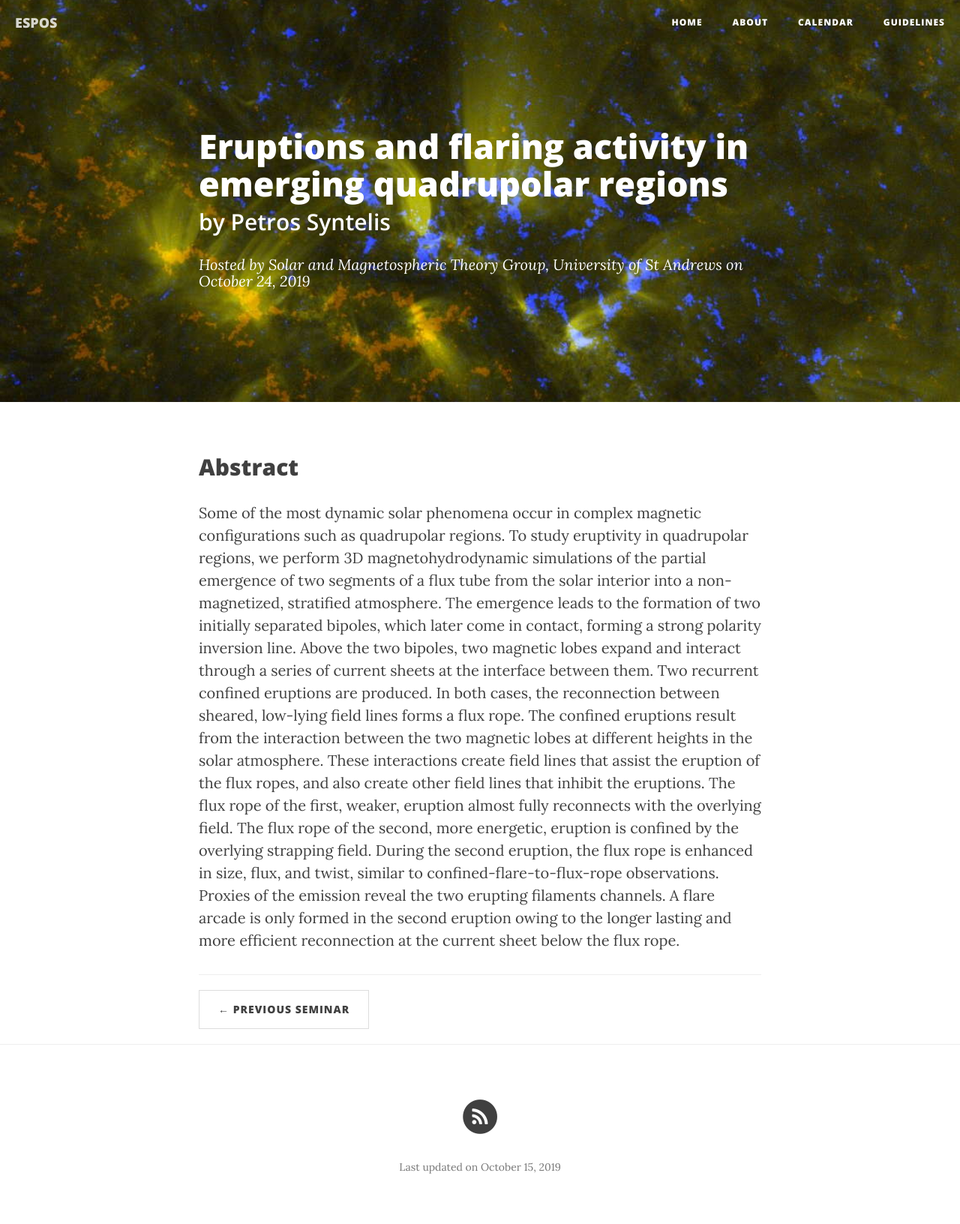
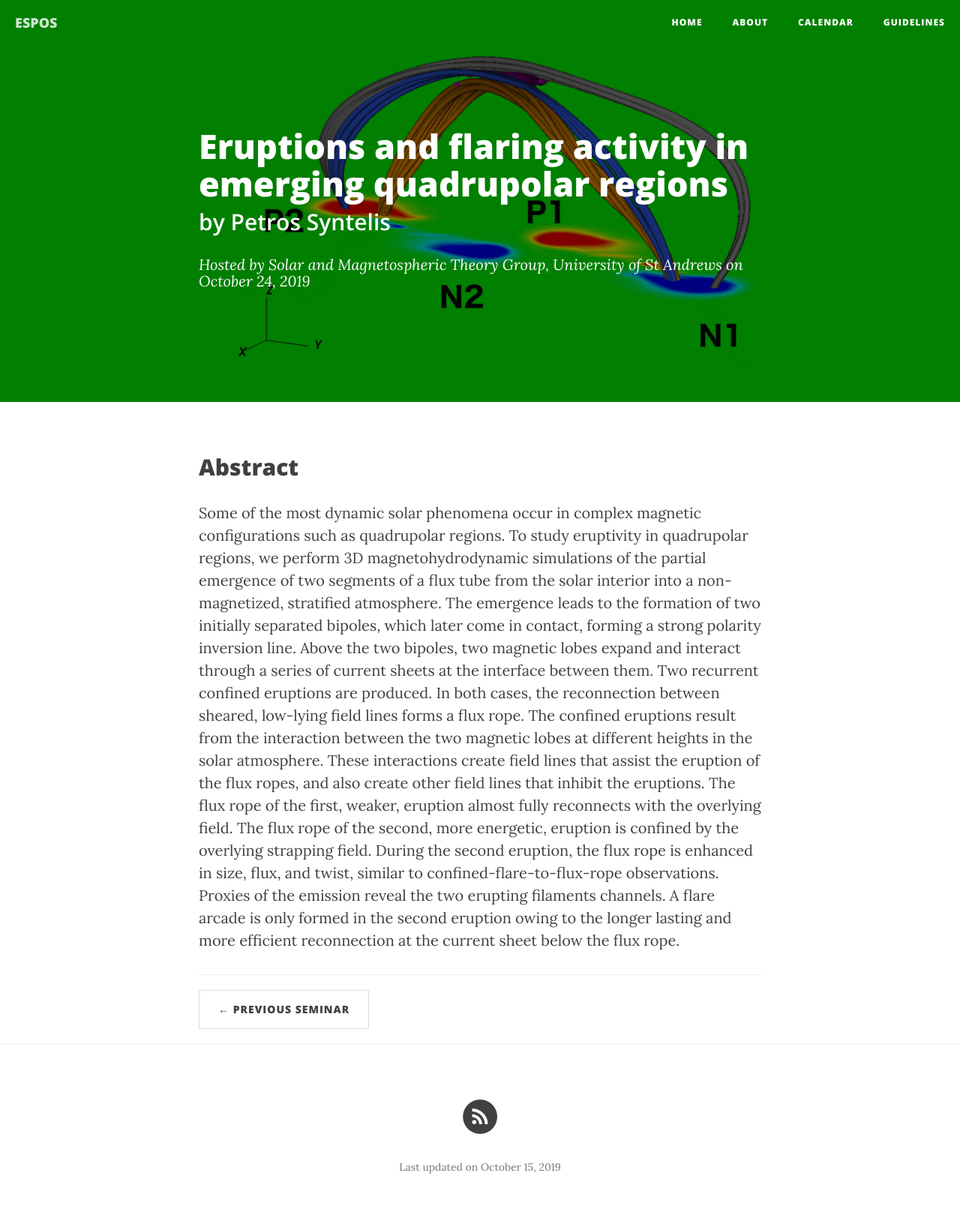
Before and after one commit to ITA-Solar/espos, a Jekyll site: the page built from _posts/2019-10-24-Syntelis.md, in a window 1280 px wide. Shown: the whole page at 75% size. Built offline with Jekyll 4.4.1, drawn with Linux system fonts in a browser that asks for light colours; nearby versions of some CDN libraries.

Commit message:
Update 2019-10-24-Syntelis.md

```diff
--- a/_posts/2019-10-24-Syntelis.md
+++ b/_posts/2019-10-24-Syntelis.md
@@ -4,7 +4,7 @@ title:      "Eruptions and flaring activity in emerging quadrupolar regions"
 subtitle:   "by Petros Syntelis"
 date:       2019-10-24 11:00:00
 author:     "Solar and Magnetospheric Theory Group, University of St Andrews"
-# header-img: "img/img_2019-10-10-Nobrega-Siverio.jpg"
+header-img: "img/img_2019-10-24-Syntelis.jpg"
 published:  true
 ---
 
```
